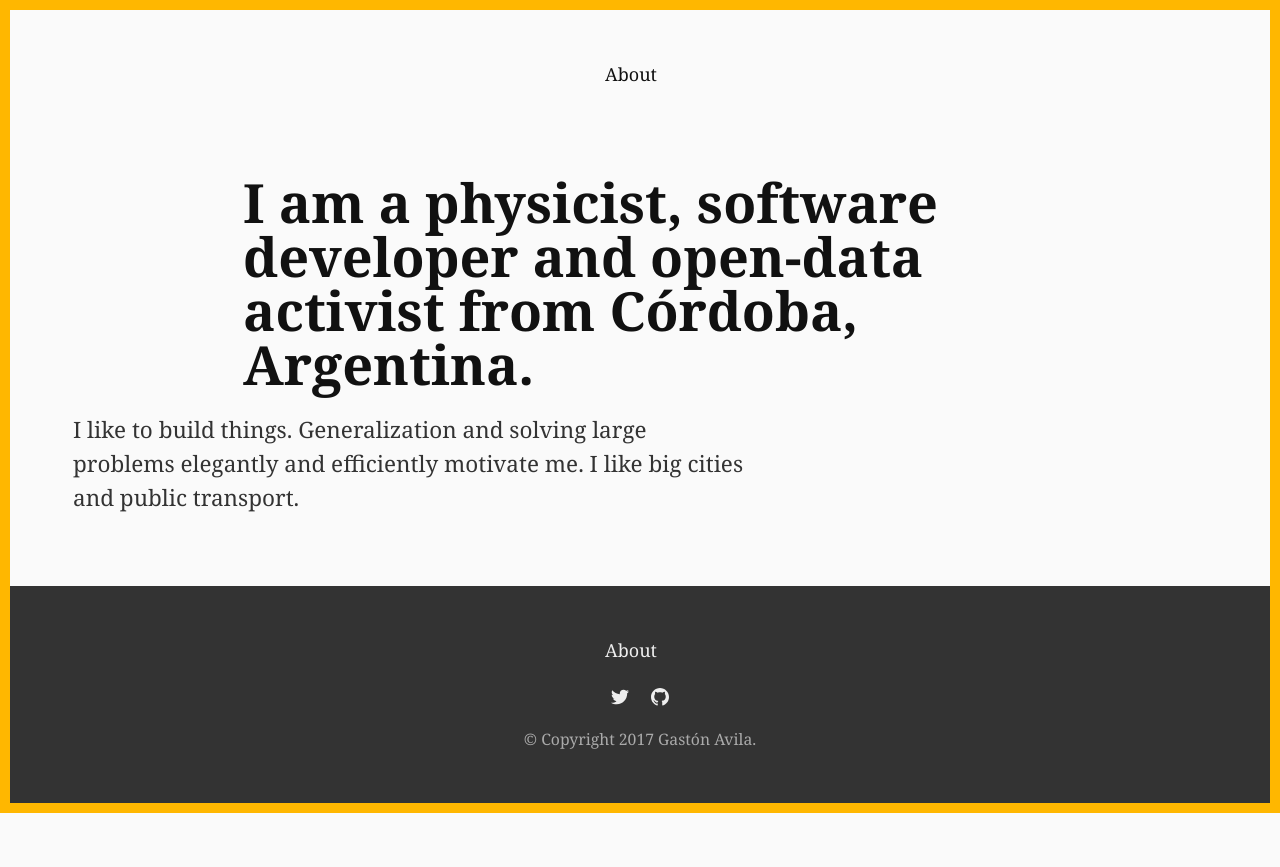
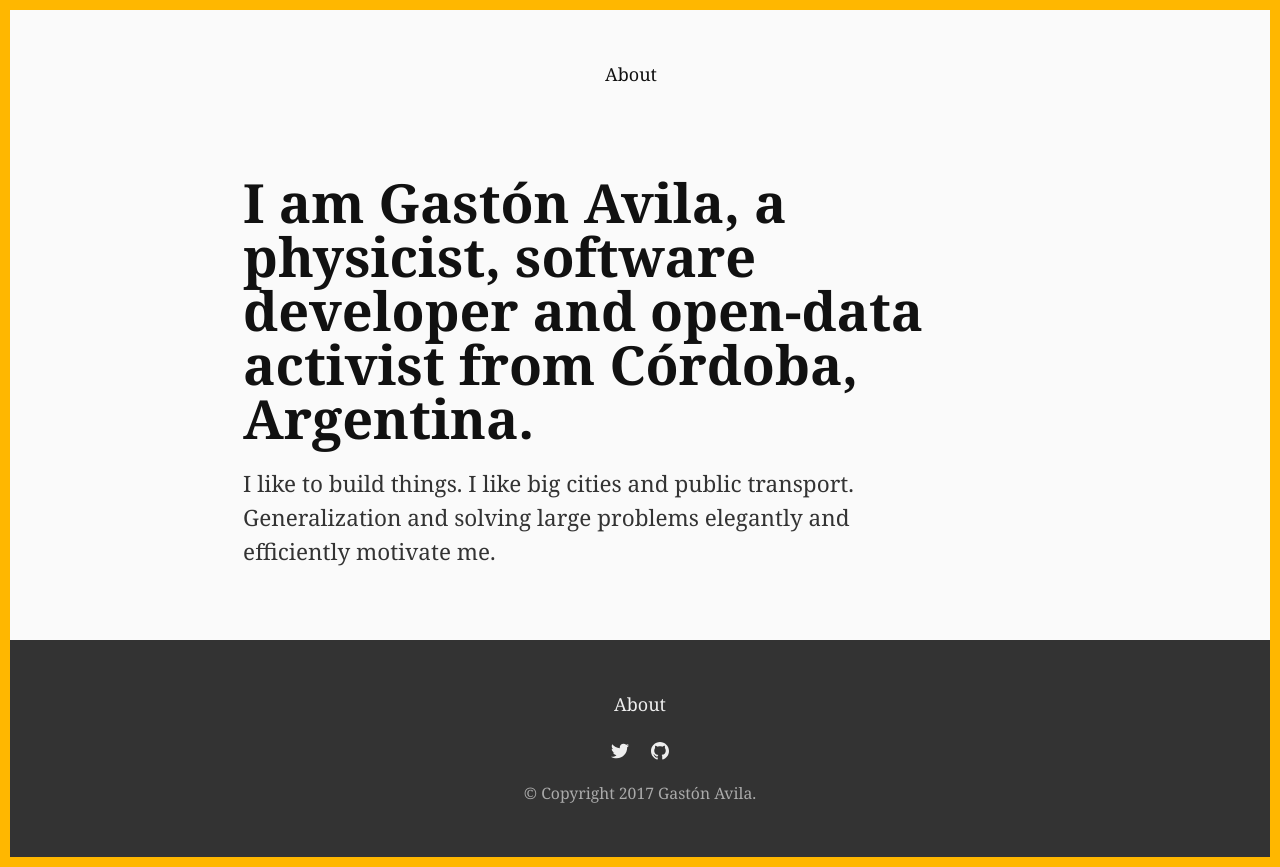
Before and after one commit to avilaton/avilaton.github.io, a website: page index.html in a window 1280 px wide. Before the commit the page ends 813 px from the top, so only its background shows below. Drawn offline with nearby package versions, Linux system fonts and the light colour scheme.

Commit message:
centering p

```diff
--- a/index.html
+++ b/index.html
@@ -20,12 +20,12 @@
 		<div class="w-90 center mb5">
 			<section class="w-100 w-70-l center">
 				<h1 class="f2 tc tl-ns f1-ns lh-solid-ns lh-title measure-l near-black pt4 mb0-ns mb5 mt0">
-					I am a physicist, software developer and open-data activist from Córdoba, Argentina.
+					I am Gastón Avila, a physicist, software developer and open-data activist from Córdoba, Argentina.
 				</h1>
+				<p class="f5 f4-ns lh-copy measure-l dark-gray mb0">
+				 	I like to build things. I like big cities and public transport. Generalization and solving large problems elegantly and efficiently motivate me.
+				</p>
 			</section>
-			<p class="f5 f4-ns lh-copy measure-l dark-gray mb0">
-			 I like to build things. Generalization and solving large problems elegantly and efficiently motivate me. I like big cities and public transport.
-			</p>
 		</div>
 	</main>
 
@@ -33,7 +33,7 @@
 	    <div class="mw9 center tc">
 	        <nav role="navigation">
 	            <ul class="list pl0 cf">
-	                <li class="dib mb2 mb0-ns w-25 w-auto-ns pr3-ns relative"><a class="link hover-brand-red dib light-gray no-underline relative" href="/">About</a></li>
+	                <li class="dib mb2 mb0-ns w-25 w-auto-ns ph3-ns relative"><a class="link hover-brand-red dib light-gray no-underline relative" href="/">About</a></li>
 	                <!-- <li class="dib mb2 mb0-ns w-25 w-auto-ns pr3-ns relative"><a class="link hover-brand-red dib light-gray no-underline relative" href="/writing">Writing</a></li>
 	                <li class="dib mb2 mb0-ns w-25 w-auto-ns pr3-ns"><a class="link hover-brand-red dib light-gray no-underline relative" href="/about">About</a></li> -->
 	            </ul>
```
Also changed, not shown: 1 other file.
